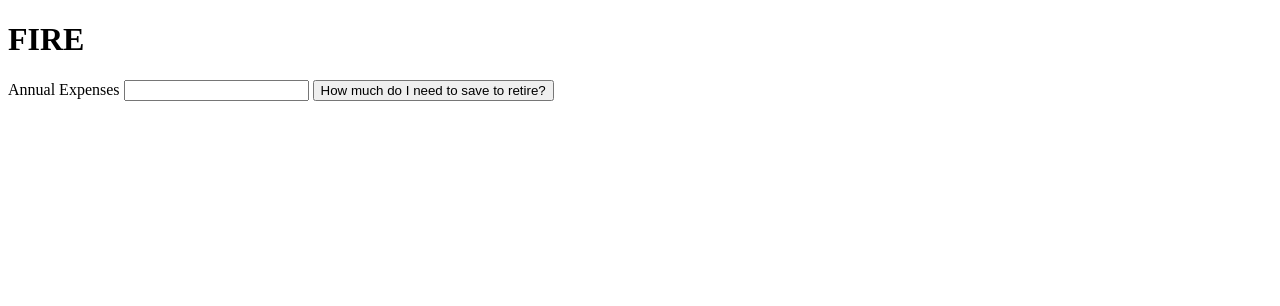
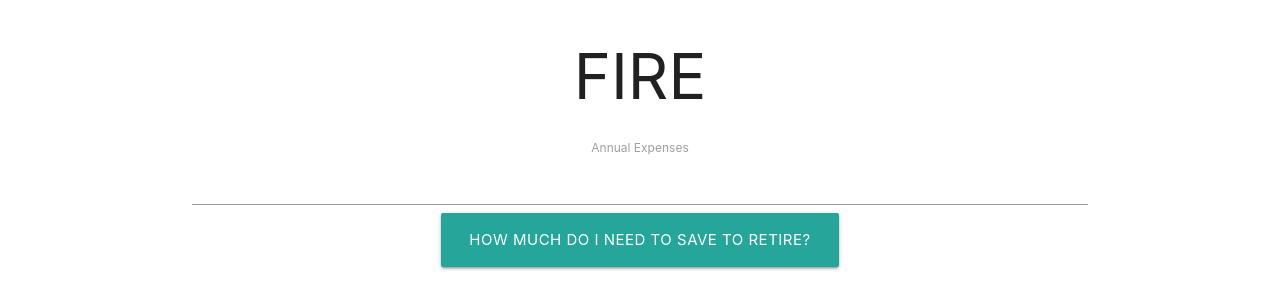
Before and after one commit to eating247/fire_calc, a plain HTML site: page index.html in a window 1280 px wide. Drawn offline with nearby package versions, Linux system fonts and the light colour scheme.

Commit message:
add materialize + styling

```diff
--- a/index.html
+++ b/index.html
@@ -2,17 +2,27 @@
 <html>
 <head>
   <title>FIRE</title>
+
+  <!-- Compiled and minified CSS -->
+  <link rel="stylesheet" href="https://cdnjs.cloudflare.com/ajax/libs/materialize/0.98.2/css/materialize.min.css">
+
+  <!-- Compiled and minified JavaScript -->
+  <script src="https://cdnjs.cloudflare.com/ajax/libs/materialize/0.98.2/js/materialize.min.js"></script>
+
   <script src="https://unpkg.com/vue"></script>
 </head>
 <body>
 
+
+
+<div class="container center-align">
   <div id="fire">
     <h1>{{message}}</h1>
     <label>Annual Expenses</label>
     <input type="number" v-model="expenses">
 
 
-    <button v-on:click="calculate">How much do I need to save to retire?</button>
+    <button class="waves-effect waves-light btn-large" v-on:click="calculate">How much do I need to save to retire?</button>
 
     <!-- <h1>{{expenses * 25}}</h1> -->
 
@@ -20,6 +30,9 @@
 
 
   </div>
+</div>
+
+
 
   <script type="text/javascript" src="app.js"></script>
 </body>
```
